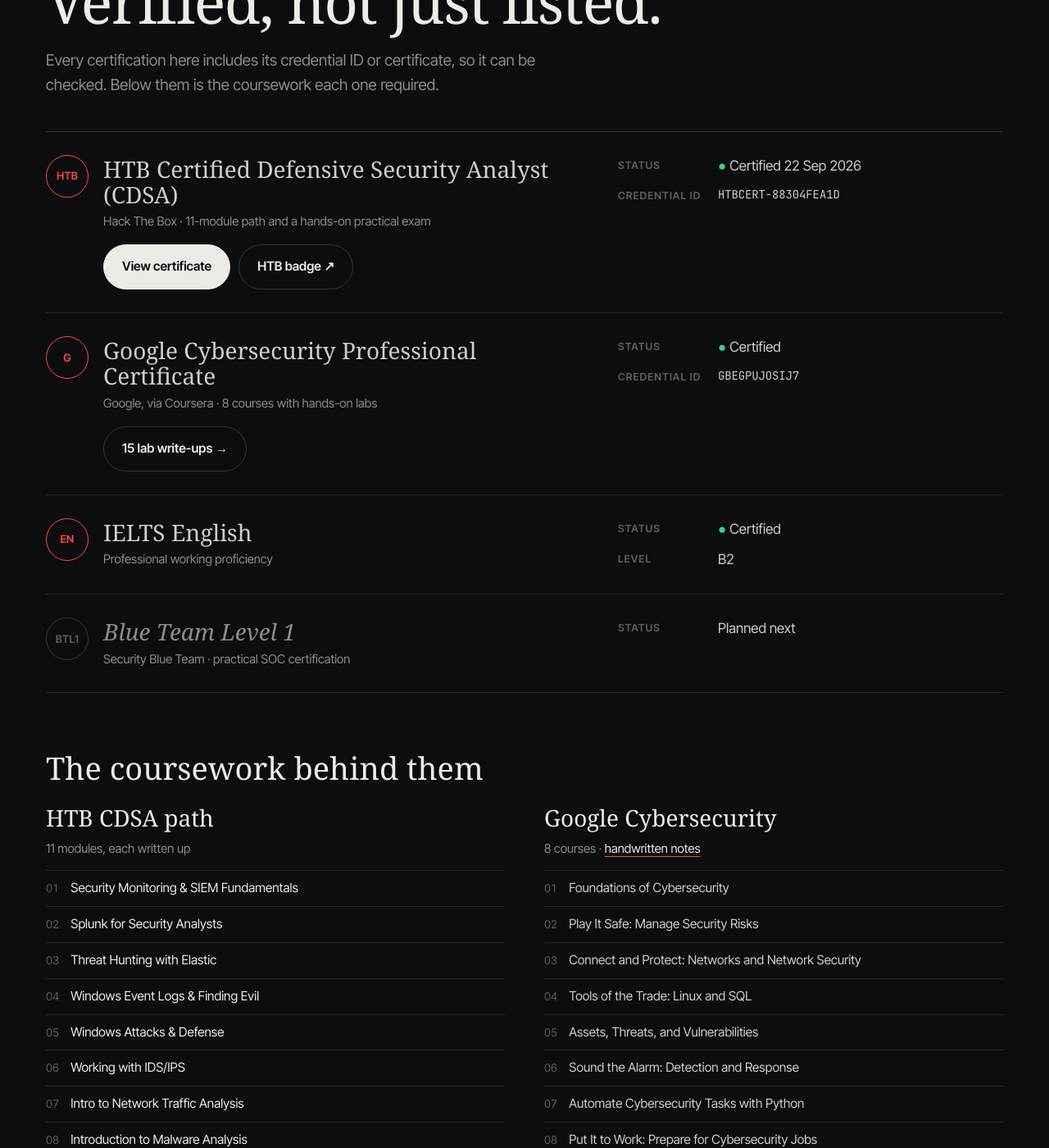
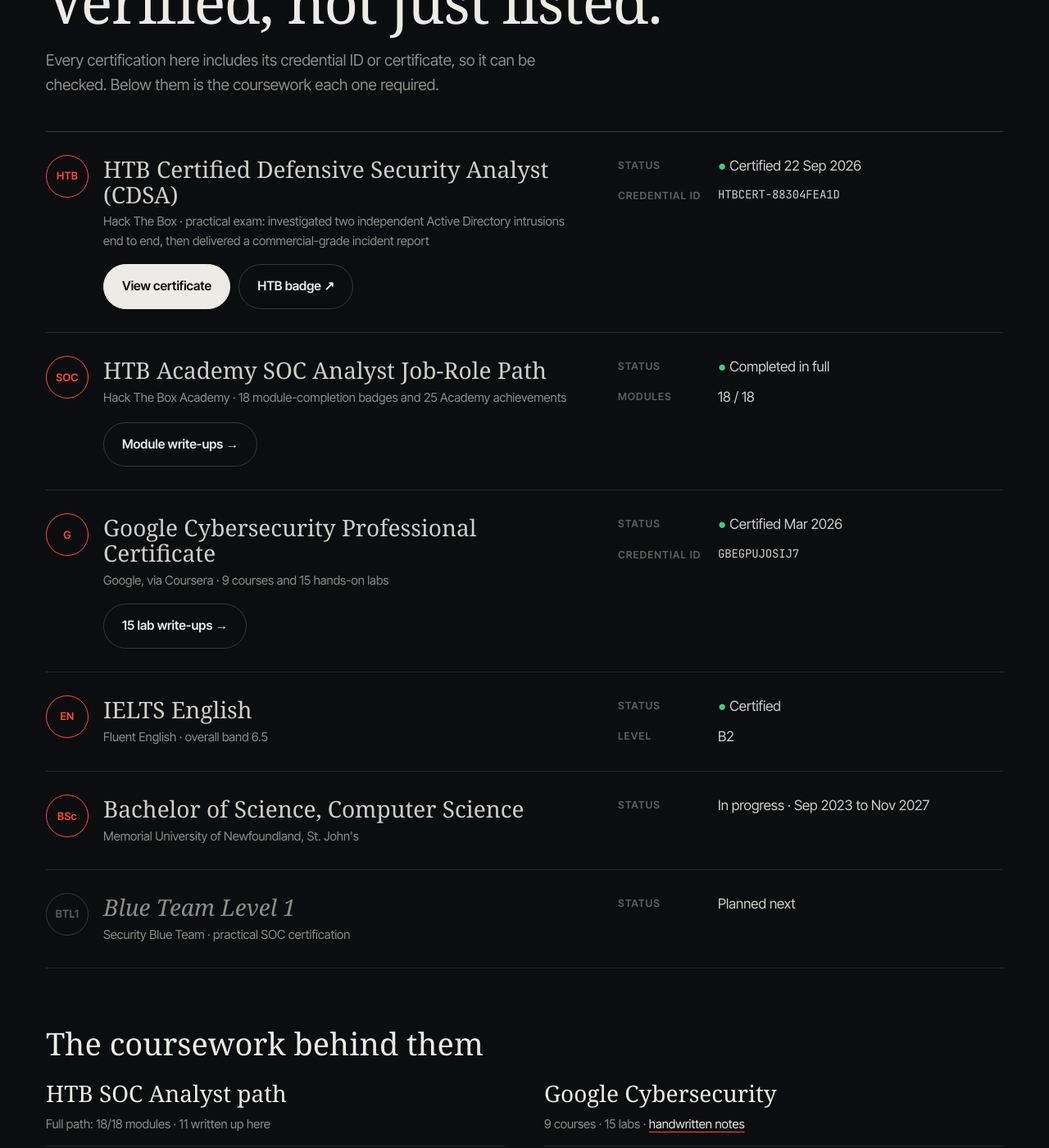
Before and after one commit to akatetron/signal-over-noise, a Jekyll site: the page built from certifications/index.html, in a window 1280 px wide and 1400 px high, scrolled down 227 px. Shown: the whole window at 82% size. Built offline with Jekyll 4.4.1, drawn with Linux system fonts in a browser that asks for light colours; some web fonts are replaced; some of the changed text lies outside the part shown.

Commit message:
Add CV, link-preview image and resume details
Adds the CV as a download (top bar, homepage, contact page) and a
1200x630 preview card used when the site link is shared. Brings the
site in line with the CV: SOC Analyst path 18/18, CDSA exam detail,
Google certificate date and course count, HTB profile level and
Half-Decade badge, IELTS band, education, languages, availability and
work status.

```diff
--- a/_config.yml
+++ b/_config.yml
@@ -31,6 +31,7 @@
       path: ""
     values:
       layout: default
+      image: /assets/og-card.png
 
 # The homepage is index.html; the root README stays as the GitHub repo view.
 exclude:
--- a/_layouts/default.html
+++ b/_layouts/default.html
@@ -21,6 +21,7 @@
       <a href="{{ '/detection-engineering/' | relative_url }}"{% if section == 'detection-engineering' %} aria-current="page"{% endif %}>Detections</a>
       <a href="{{ '/htb-academy/' | relative_url }}"{% if section == 'htb-academy' or section == 'google-cybersecurity-certificate' or section == 'handwritten-notes' %} aria-current="page"{% endif %}>Training</a>
       <a href="{{ '/certifications/' | relative_url }}"{% if section == 'certifications' %} aria-current="page"{% endif %}>Credentials</a>
+      <a href="{{ '/assets/Chayan-Panchal-CV.pdf' | relative_url }}">CV</a>
       <a class="cta" href="{{ '/contact/' | relative_url }}"{% if section == 'contact' %} aria-current="page"{% endif %}>Contact</a>
     </div>
   </nav>
--- a/certifications/index.html
+++ b/certifications/index.html
@@ -13,7 +13,7 @@
       <span class="cred-badge">HTB</span>
       <div>
         <h3>HTB Certified Defensive Security Analyst (CDSA)</h3>
-        <p class="cred-by">Hack The Box · 11-module path and a hands-on practical exam</p>
+        <p class="cred-by">Hack The Box · practical exam: investigated two independent Active Directory intrusions end to end, then delivered a commercial-grade incident report</p>
       </div>
     </div>
     <dl class="cred-meta">
@@ -28,14 +28,31 @@
 
   <li class="cred-row">
     <div class="cred-main">
+      <span class="cred-badge">SOC</span>
+      <div>
+        <h3>HTB Academy SOC Analyst Job-Role Path</h3>
+        <p class="cred-by">Hack The Box Academy · 18 module-completion badges and 25 Academy achievements</p>
+      </div>
+    </div>
+    <dl class="cred-meta">
+      <div><dt>Status</dt><dd><span class="ok">●</span> Completed in full</dd></div>
+      <div><dt>Modules</dt><dd>18 / 18</dd></div>
+    </dl>
+    <div class="cred-links">
+      <a class="btn ghost" href="{{ '/htb-academy/' | relative_url }}">Module write-ups →</a>
+    </div>
+  </li>
+
+  <li class="cred-row">
+    <div class="cred-main">
       <span class="cred-badge">G</span>
       <div>
         <h3>Google Cybersecurity Professional Certificate</h3>
-        <p class="cred-by">Google, via Coursera · 8 courses with hands-on labs</p>
+        <p class="cred-by">Google, via Coursera · 9 courses and 15 hands-on labs</p>
       </div>
     </div>
     <dl class="cred-meta">
-      <div><dt>Status</dt><dd><span class="ok">●</span> Certified</dd></div>
+      <div><dt>Status</dt><dd><span class="ok">●</span> Certified Mar 2026</dd></div>
       <div><dt>Credential ID</dt><dd class="mono">GBEGPUJOSIJ7</dd></div>
     </dl>
     <div class="cred-links">
@@ -48,12 +65,26 @@
       <span class="cred-badge">EN</span>
       <div>
         <h3>IELTS English</h3>
-        <p class="cred-by">Professional working proficiency</p>
+        <p class="cred-by">Fluent English · overall band 6.5</p>
       </div>
     </div>
     <dl class="cred-meta">
       <div><dt>Status</dt><dd><span class="ok">●</span> Certified</dd></div>
       <div><dt>Level</dt><dd>B2</dd></div>
+    </dl>
+    <div class="cred-links"></div>
+  </li>
+
+  <li class="cred-row">
+    <div class="cred-main">
+      <span class="cred-badge">BSc</span>
+      <div>
+        <h3>Bachelor of Science, Computer Science</h3>
+        <p class="cred-by">Memorial University of Newfoundland, St. John's</p>
+      </div>
+    </div>
+    <dl class="cred-meta">
+      <div><dt>Status</dt><dd>In progress · Sep 2023 to Nov 2027</dd></div>
     </dl>
     <div class="cred-links"></div>
   </li>
@@ -77,8 +108,8 @@
 
 <div class="course-cols">
   <div>
-    <h3>HTB CDSA path</h3>
-    <p class="cred-by">11 modules, each written up</p>
+    <h3>HTB SOC Analyst path</h3>
+    <p class="cred-by">Full path: 18/18 modules · 11 written up here</p>
     <ol class="course-list">
       <li><a href="{{ '/htb-academy/security-monitoring-siem-fundamentals/' | relative_url }}">Security Monitoring &amp; SIEM Fundamentals</a></li>
       <li><a href="{{ '/htb-academy/splunk-for-security-analysts/' | relative_url }}">Splunk for Security Analysts</a></li>
@@ -95,19 +126,26 @@
   </div>
   <div>
     <h3>Google Cybersecurity</h3>
-    <p class="cred-by">8 courses · <a href="{{ '/handwritten-notes/' | relative_url }}">handwritten notes</a></p>
+    <p class="cred-by">9 courses · 15 labs · <a href="{{ '/handwritten-notes/' | relative_url }}">handwritten notes</a></p>
     <ol class="course-list">
-      <li>Foundations of Cybersecurity</li>
-      <li>Play It Safe: Manage Security Risks</li>
-      <li>Connect and Protect: Networks and Network Security</li>
-      <li>Tools of the Trade: Linux and SQL</li>
-      <li>Assets, Threats, and Vulnerabilities</li>
-      <li>Sound the Alarm: Detection and Response</li>
-      <li>Automate Cybersecurity Tasks with Python</li>
-      <li>Put It to Work: Prepare for Cybersecurity Jobs</li>
+      <li><a href="{{ '/google-cybersecurity-certificate/incident-response/' | relative_url }}">Incident Response</a></li>
+      <li><a href="{{ '/google-cybersecurity-certificate/security-audits/' | relative_url }}">Security Audits</a></li>
+      <li><a href="{{ '/google-cybersecurity-certificate/network-traffic-analysis/' | relative_url }}">Network Traffic Analysis</a></li>
+      <li><a href="{{ '/google-cybersecurity-certificate/wireshark-labs/' | relative_url }}">Wireshark Labs</a></li>
+      <li><a href="{{ '/google-cybersecurity-certificate/tcpdump-labs/' | relative_url }}">tcpdump Labs</a></li>
+      <li><a href="{{ '/google-cybersecurity-certificate/sql-security/' | relative_url }}">SQL Security</a></li>
+      <li><a href="{{ '/google-cybersecurity-certificate/linux-file-permissions/' | relative_url }}">Linux File Permissions</a></li>
+      <li><a href="{{ '/google-cybersecurity-certificate/cryptography/' | relative_url }}">Cryptography</a></li>
+      <li><a href="{{ '/google-cybersecurity-certificate/threat-modeling-pasta/' | relative_url }}">Threat Modeling: PASTA</a></li>
+      <li><a href="{{ '/google-cybersecurity-certificate/vulnerability-assessment/' | relative_url }}">Vulnerability Assessment</a></li>
+      <li><a href="{{ '/google-cybersecurity-certificate/risk-management/' | relative_url }}">Risk Management</a></li>
+      <li><a href="{{ '/google-cybersecurity-certificate/access-control/' | relative_url }}">Access Control</a></li>
+      <li><a href="{{ '/google-cybersecurity-certificate/network-hardening/' | relative_url }}">Network Hardening</a></li>
+      <li><a href="{{ '/google-cybersecurity-certificate/social-engineering/' | relative_url }}">Social Engineering</a></li>
+      <li><a href="{{ '/google-cybersecurity-certificate/brute-force-attacks/' | relative_url }}">Brute Force Attacks</a></li>
     </ol>
   </div>
 </div>
 
 <h2>Plus five years of hands-on labs</h2>
-<p>Beyond the certification paths: five years in Hack The Box labs, working attacks from both sides. That's where the attacker's view behind <a href="{{ '/detection-engineering/' | relative_url }}">these detections</a> comes from. Profile: <a href="https://academy.hackthebox.com/achievement/badge/de728e19-b659-11f1-82d1-bea50ffe6cb4">@DarkHexReaper</a>.</p>
+<p>Beyond the certification paths: five years in Hack The Box labs since 2021, working attacks from both sides, verified by HTB's Half-Decade Hacksmith badge. Academy profile DarkHexReaper: Level 36, rank Skilled. That's where the attacker's view behind <a href="{{ '/detection-engineering/' | relative_url }}">these detections</a> comes from. Profile: <a href="https://academy.hackthebox.com/achievement/badge/de728e19-b659-11f1-82d1-bea50ffe6cb4">@DarkHexReaper</a>.</p>
```
Also changed, not shown: contact/index.html (+6 -3 lines), index.html (+15 -6 lines), assets/og-card.png (added), 1 other file.
